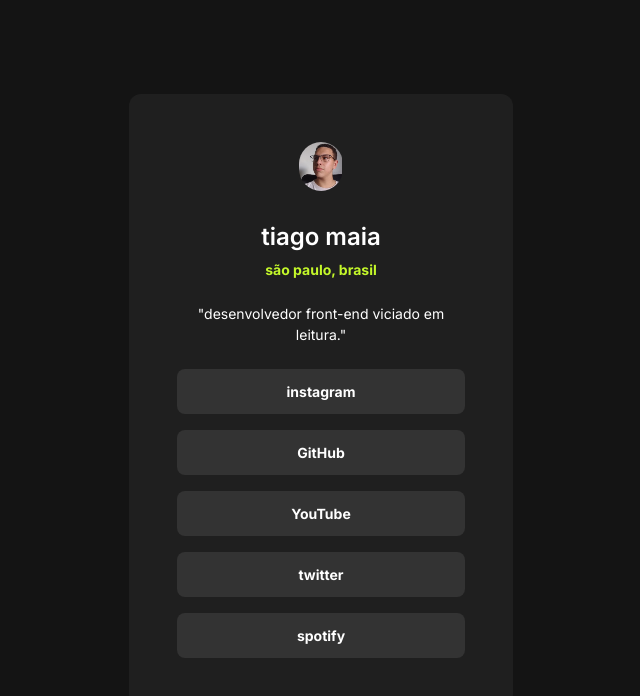
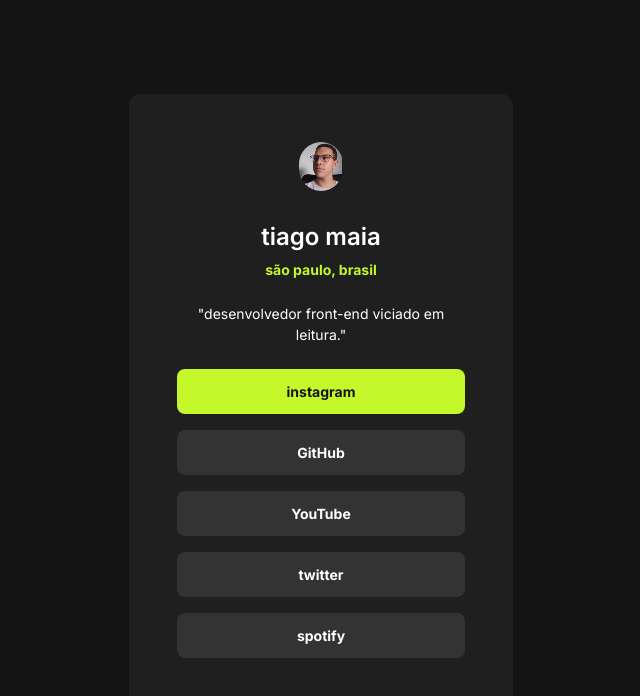
Before and after one commit to tiagosilvamaia11b/meus-links001, a plain HTML site: page index.html in a window 1280 px wide. In both pictures the pointer is over the link "instagram". Shown: the whole page, without its empty margins (319-959 px from the left). Drawn offline with Linux system fonts and the light colour scheme.

Commit message:
projeto finalizado

```diff
--- a/index.html
+++ b/index.html
@@ -20,7 +20,7 @@
 
         <a href="https://www.instagram.com/tiago_mai4/?theme=dark">instagram</a>
         <a href="https://github.com/tiagosilvamaia11b">GitHub</a>
-        <a href="www.youtube.com/@tiago.maia6832">YouTube</a>
+        <a href="https://www.youtube.com/channel/UCQujZ9RhLWuJcFmhtyVQthA">YouTube</a>
         <a href="https://twitter.com/lvmmaia">twitter</a>
         <a href="https://open.spotify.com/user/w1hheqvwrdg7g3jak4xx7n21j?si=5005e91c08344138">spotify</a>
     </div>
--- a/style.css
+++ b/style.css
@@ -63,3 +63,9 @@ div a {
     font-size: 14px;
     line-height: 21px;
 }
+
+div a:hover {
+    background-color: #C4F82A;
+    color: #141414;
+    transition: 0.7s;
+}
```
